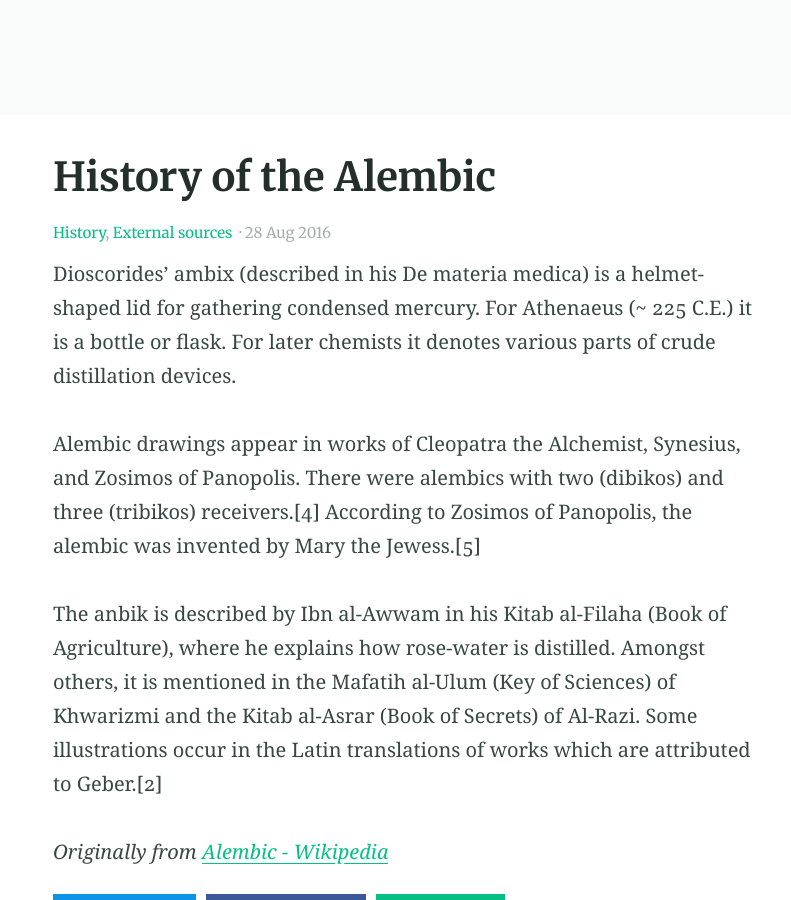
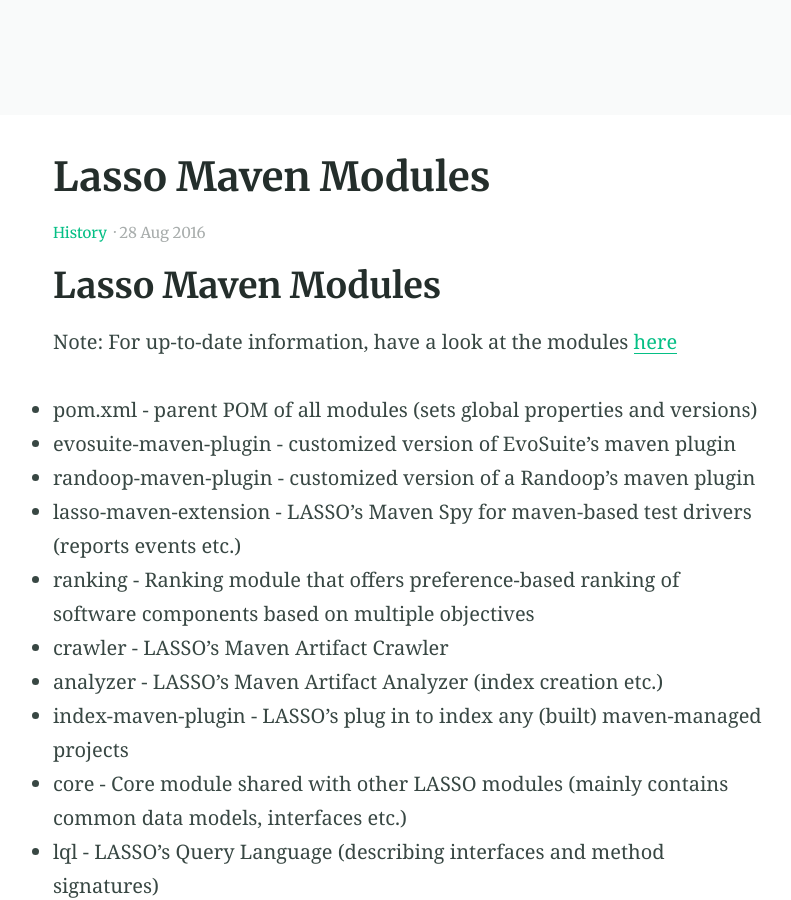
Before and after one commit to BlackOptimusPrime/the-lasso-website, a Jekyll site: the page built from _posts/2016-08-28-example-post-two.md, in a window 1280 px wide and 900 px high, scrolled down 293 px. Shown: the whole window, without its empty margins (230-1021 px from the left). Built offline with Jekyll 4.4.1, drawn with Linux system fonts in a browser that asks for light colours; some of the changed text lies outside the part shown.

Commit message:
Update 2016-08-28-example-post-two.md

```diff
--- a/_posts/2016-08-28-example-post-two.md
+++ b/_posts/2016-08-28-example-post-two.md
@@ -1,18 +1,34 @@
 ---
-title: History of the Alembic
+title: Lasso Maven Modules
 categories:
 - History
-- External sources
 feature_text: |
-  The History of the Alembic tool
+  lasso modules
 ---
 
-Dioscorides' ambix (described in his De materia medica) is a helmet-shaped lid for gathering condensed mercury. For Athenaeus (~ 225 C.E.) it is a bottle or flask. For later chemists it denotes various parts of crude distillation devices.
+## Lasso Maven Modules
 
-<!-- more -->
+Note: For up-to-date information, have a look at the modules [here](https://github.com/SoftwareObservatorium/lasso/blob/main/pom.xml)
 
-Alembic drawings appear in works of Cleopatra the Alchemist, Synesius, and Zosimos of Panopolis. There were alembics with two (dibikos) and three (tribikos) receivers.[4] According to Zosimos of Panopolis, the alembic was invented by Mary the Jewess.[5]
-
-The anbik is described by Ibn al-Awwam in his Kitab al-Filaha (Book of Agriculture), where he explains how rose-water is distilled. Amongst others, it is mentioned in the Mafatih al-Ulum (Key of Sciences) of Khwarizmi and the Kitab al-Asrar (Book of Secrets) of Al-Razi. Some illustrations occur in the Latin translations of works which are attributed to Geber.[2]
-
-_Originally from [Alembic - Wikipedia](https://en.wikipedia.org/wiki/Alembic)_
+- pom.xml - parent POM of all modules (sets global properties and versions)
+- evosuite-maven-plugin - customized version of EvoSuite's maven plugin
+- randoop-maven-plugin - customized version of a Randoop's maven plugin
+- lasso-maven-extension - LASSO's Maven Spy for maven-based test drivers (reports events etc.)
+- ranking - Ranking module that offers preference-based ranking of software components based on multiple objectives
+- crawler - LASSO's Maven Artifact Crawler
+- analyzer - LASSO's Maven Artifact Analyzer (index creation etc.)
+- index-maven-plugin - LASSO's plug in to index any (built) maven-managed projects
+- core - Core module shared with other LASSO modules (mainly contains common data models, interfaces etc.)
+- lql - LASSO's Query Language (describing interfaces and method signatures)
+- datasource-maven - Query layer for LASSO's executable corpus
+- sandbox - LASSO's sandbox execution environment based on Docker containerization
+- lsl - LASSO's domain language (pipeline language)
+- benchmarks - Temporary module that integrates various (LLM) benchmarks
+- gai - contains interfaces for generative AI (e.g., OpenAI API etc.)
+- engine - LASSO's workflow engine and actions API
+- arena-support - Arena support module (shared classes)
+- arena - LASSO Arena module (arena test driver)
+- worker - LASSO's cluster worker application (web-based using spring-boot)
+- webui - LASSO's next-generation web application based on Angular 16 and Material
+- service - LASSO's cluster service and manager (web-based using spring-boot)
+- lasso-llm - Companion module to benchmarks (facilities to integrate generated code obtained by MultiPL-E experiment)
```
